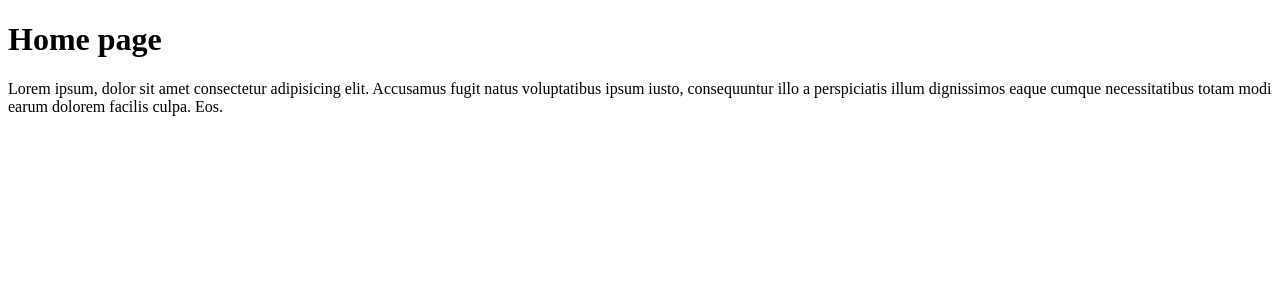
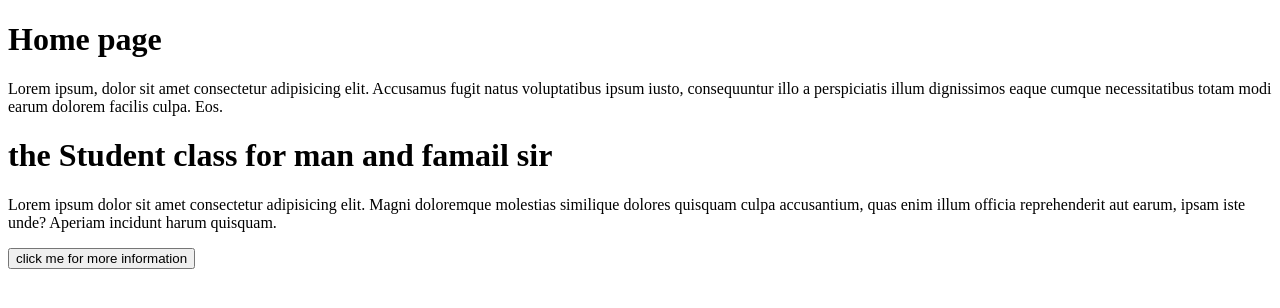
Before and after one commit to ABashir1234/git_project_one, a website: page home.html in a window 1280 px wide. Drawn offline with Linux system fonts and the light colour scheme.

Commit message:
button and text added to this repositre

```diff
--- a/home.html
+++ b/home.html
@@ -10,5 +10,8 @@
     <h1>Home page </h1>
     <p>Lorem ipsum, dolor sit amet consectetur adipisicing elit. Accusamus fugit natus voluptatibus ipsum iusto, consequuntur illo a perspiciatis illum dignissimos eaque cumque necessitatibus totam modi earum dolorem facilis culpa. Eos.</p>
 
+    <h1> the Student class for man and famail sir</h1>
+    <p> Lorem ipsum dolor sit amet consectetur adipisicing elit. Magni doloremque molestias similique dolores quisquam culpa accusantium, quas enim illum officia reprehenderit aut earum, ipsam iste unde? Aperiam incidunt harum quisquam.</p>
+    <button>click me for more information</button>
 </body>
 </html>
```
